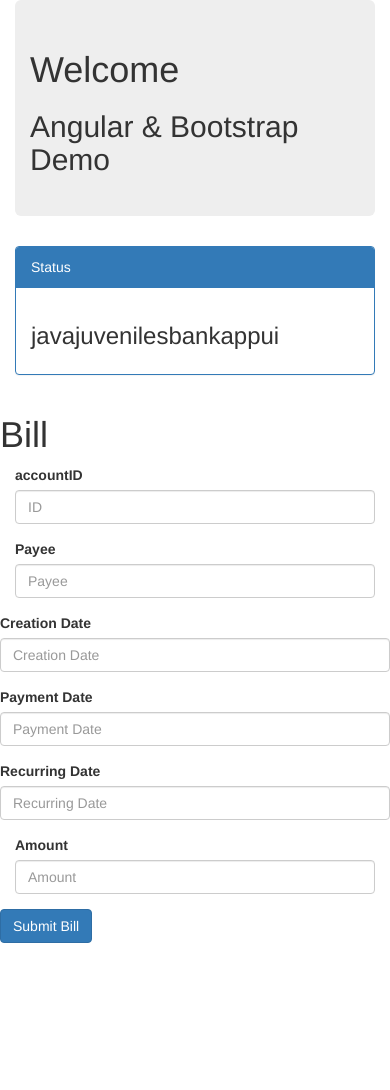
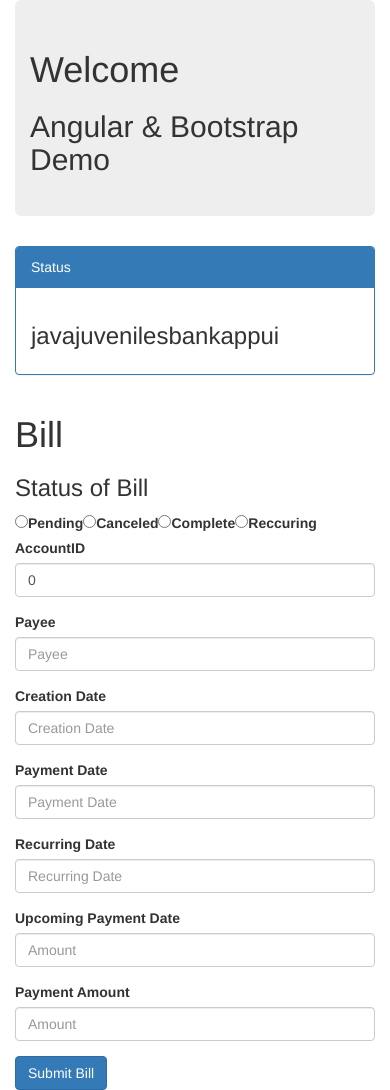
Before and after one commit to Cohort5BankApp/JavaJuvenilesBankAppUI, an Angular app: page /1/create-bill in a window 390 px wide. Before the commit the page ends 943 px from the top, so only its background shows below. Built offline with nearby package versions, Linux system fonts and the light colour scheme.

Commit message:
updated component and service

```diff
--- a/src/app/create-bill/create-bill.component.html
+++ b/src/app/create-bill/create-bill.component.html
@@ -1,33 +1,61 @@
-<h1>Bill</h1>
+<div class="card my-5">
+    <div class="card-body col-md-8">
+    <h1>Bill</h1>
+    <form (ngSubmit)="onSubmit()">
+    <div class="status-group">
+        <!-- <label for="type">Status of Bill</label> -->
+        <h3>Status of Bill</h3>
+        <input type="radio" [(ngModel)]="bills.type"  id="type" value="Pending" name="type" [ngModelOptions]="{standalone: true}">
+        <label for="Pending">Pending</label>
 
-<form>
+        <input type="radio" [(ngModel)]="bills.type" id="type" value="Canceled" name="type" [ngModelOptions]="{standalone: true}">
+        <label for="Savings">Canceled</label>
+
+        <input type="radio" [(ngModel)]="bills.type" id="type" value="Complete" name="type" [ngModelOptions]="{standalone: true}">
+        <label for="Credit">Complete</label>
+
+        <input type="radio" [(ngModel)]="bills.type" id="type" value="Reccuring" name="type" [ngModelOptions]="{standalone: true}">
+        <label for="Reccuring">Reccuring</label>
+      </div>
+
   <div class="form-row">
-    <div class="form-group col-md-6">
-      <label for="inputAccount4">accountID</label>
-      <input type="ID" class="form-control" id="inputAccount4" placeholder="ID">
+    <div class="form-group">
+    <label for="account_id">AccountID</label>
+    <input type="number" class="form-control" [(ngModel)]="bills.account_id" id="account_id" placeholder="ID" [ngModelOptions]="{standalone: true}">
     </div>
-    <div class="form-group col-md-6">
-      <label for="inputPayee4">Payee</label>
-      <input type="text" class="form-control" id="inputPayee4" placeholder="Payee">
+
+    <div class="form-group">
+    <label for="payee">Payee</label>
+    <input type="text" class="form-control" [(ngModel)]="bills.payee" id="payee" placeholder="Payee" [ngModelOptions]="{standalone: true}">
     </div>
   </div>
+
   <div class="form-group">
-    <label for="inputCreationDate">Creation Date</label>
-    <input type="text" class="form-control" id="inputCreationDate" placeholder="Creation Date">
+    <label for="creation_date">Creation Date</label>
+    <input type="text" class="form-control" [(ngModel)]="bills.creation_date" id="creation_date" placeholder="Creation Date" [ngModelOptions]="{standalone: true}">
   </div>
+
   <div class="form-group">
-    <label for="inputDate">Payment Date</label>
-    <input type="text" class="form-control" id="inputDate" placeholder="Payment Date">
+    <label for="payment_date">Payment Date</label>
+    <input type="text" class="form-control" [(ngModel)]="bills.payment_date" id="payment_date" placeholder="Payment Date" [ngModelOptions]="{standalone: true}">
   </div>
+
   <div class="form-group">
-    <label for="inputRecurringDate">Recurring Date</label>
-    <input type="text" class="form-control" id="inputRecurringDate" placeholder="Recurring Date">
+    <label for="recurring_date">Recurring Date</label>
+    <input type="text" class="form-control" [(ngModel)]="bills.recurring_date" id="recurring_date" placeholder="Recurring Date" [ngModelOptions]="{standalone: true}">
   </div>
-  <div class="form-row">
-    <div class="form-group col-md-6">
-      <label for="inputAmount">Amount</label>
-      <input type="ID" class="form-control" id="inputAmount" placeholder="Amount">
+
+    <div class="form-group">
+      <label for="upcoming_payment_date">Upcoming Payment Date</label>
+      <input type="text" class="form-control" [(ngModel)]="bills.upcoming_payment_date" id="upcoming_payment_date" placeholder="Amount" [ngModelOptions]="{standalone: true}">
+    </div>
+
+    <div class="form-group">
+      <label for="payment_amount">Payment Amount</label>
+      <input type="text" class="form-control" [(ngModel)]="bills.payment_amount " id="amount" placeholder="Amount" [ngModelOptions]="{standalone: true}">
+    </div>
+
+    <button type="submit" class="btn btn-primary">Submit Bill</button>
+</form>
     </div>
   </div>
-    <button type="submit" class="btn btn-primary">Submit Bill</button>
-</form>
--- a/src/app/create-bill/create-bill.component.ts
+++ b/src/app/create-bill/create-bill.component.ts
@@ -3,6 +3,8 @@ import { Bill } from '../../models/Bill';
 import { ActivatedRoute, Router } from '@angular/router';
 import { BillService } from '../../services/bill.service';
 import { Subscription } from 'rxjs';
+import { NgModule } from '@angular/core';
+import { FormsModule } from '@angular/forms';
 
 @Component({
   selector: 'app-create-bill',
@@ -12,21 +14,23 @@ import { Subscription } from 'rxjs';
 
 export class CreateBillComponent implements OnInit {
 
-  bill: Bill = {id: 0, type: '', payee: '', nickname: '', creation_date: '', payment_date: '', recurring_date: 0, upcoming_payment_date: '', payment_amount: 0, account_id: 0};
+  type:string[] =["Savings","Checking","Credit"];
+  Bill:Bill;
+  bills: Bill = {id: 0, type: '', payee: '', nickname: '', creation_date: '', payment_date: '', recurring_date: '', upcoming_payment_date: '', payment_amount: '', account_id: 0};
   sub: Subscription;
 
   constructor(private route: ActivatedRoute, private router: Router, private billService: BillService){
   }
 
 
-save() {
-return this.billService.create(this.bill).subscribe(result => {
+onSubmit() {
+return this.billService.create(this.bills, 1).subscribe(result => {
   this.gotoAccountDetails();
 });
 }
 
 delete() {
-return this.billService.delete(this.bill.id).subscribe(result => {
+return this.billService.delete(this.bills.id).subscribe(result => {
   this.gotoAccountDetails();
 });
 }
@@ -41,7 +45,7 @@ this.sub = this.route.params.subscribe(params => {
   if(id){
     this.billService.find(id).subscribe((bill: Bill) => {
       if (bill) {
-        this.bill = bill;
+        this.bills = bill;
       } else {
         console.log(`Bill not found with id, '${id}' returning to details`);
         this.gotoAccountDetails();
--- a/src/models/Bill.ts
+++ b/src/models/Bill.ts
@@ -6,8 +6,8 @@ export class Bill{
     nickname : string;
     creation_date : string;
     payment_date : string;
-    recurring_date : number;
+    recurring_date : string;
     upcoming_payment_date : string;
-    payment_amount : number;
+    payment_amount : string;
     account_id : number;
 }
--- a/src/services/bill.service.ts
+++ b/src/services/bill.service.ts
@@ -8,30 +8,30 @@ import { Observable } from 'rxjs';
 })
 export class BillService {
 
-  private billUrl: string;
+  // private billUrl: string;
+  API = 'http://localhost:8080/accounts/${accountId}/bills'
 
   constructor(private http: HttpClient) {
-    this.billUrl = 'http://localhost:8080/bills/';
   }
 
   public findAll(): Observable<Bill[]>{
-    return this.http.get<Bill[]>(this.billUrl);
+    return this.http.get<Bill[]>(this.API);
   }
 
   public find(id: number){
-    return this.http.get(this.billUrl + id);
+    return this.http.get(`http://localhost:8080/bills/` + id);
   }
 
   // Cant create without an id
-  public create(bill: Bill): Observable<Bill>{
-    return this.http.post<Bill>(this.billUrl, bill);
+  public create(bill: Bill, account_id): Observable<Bill>{
+    return this.http.post<Bill>(`http://localhost:8080/accounts/${account_id}/bills/`, bill);
   }
 
   public delete(id: number): Observable<any>{
-    return this.http.delete<Bill>(this.billUrl + id);
+    return this.http.delete<Bill>(`http://localhost:8080/bills/` + id);
   }
 
-  public update(id: number, value: any){
-    return this.http.put(this.billUrl + id, value);
+  public update(id: number, value: any, account_id){
+    return this.http.put(`http://localhost:8080/accounts/${account_id}/bills/` + id, value);
   }
 }
```
